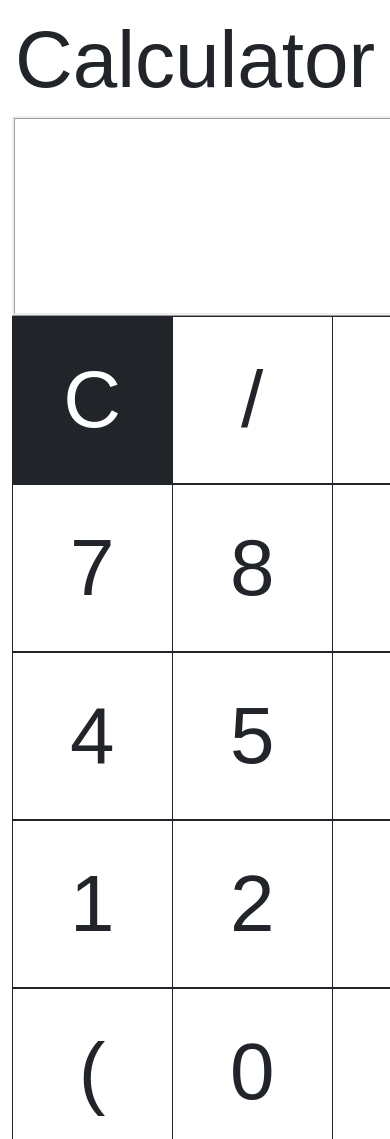
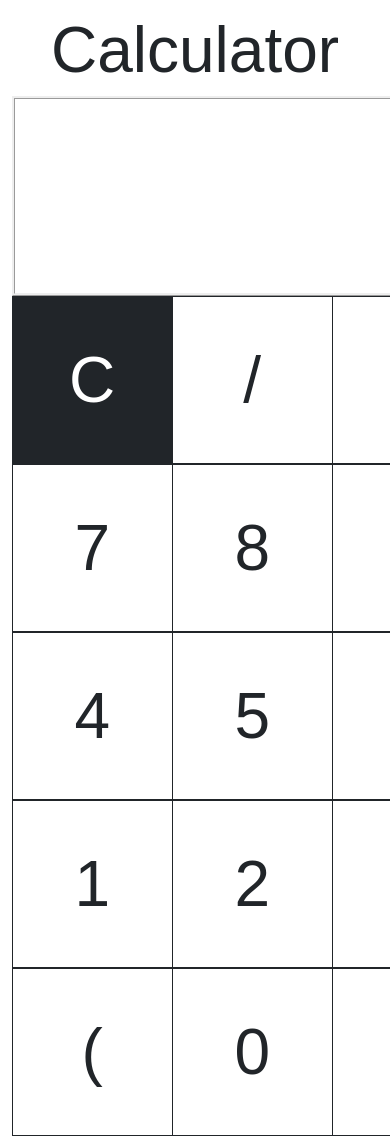
Before and after one commit to Ashishk2509/SimpleCalculator, a plain HTML site: page index.html in a window 390 px wide. Shown: the top 1139 px of the page. Drawn offline with nearby package versions, Linux system fonts and the light colour scheme.

Commit message:
Create styles.css
changed font sze

```diff
--- a/styles.css
+++ b/styles.css
@@ -36,7 +36,7 @@ body {
 
 @media (max-width: 1028px) {
   h1 {
-    font-size: 5rem;
+    font-size: 4rem;
   }
   .Calculator {
     height: 780px;
@@ -45,10 +45,11 @@ body {
   .btn {
     height: 168px;
     width: 161px;
-    font-size: 5rem;
+    font-size: 4rem;
   }
   .screen {
     height: 200px;
     width: 640px;
+    font-size: 4rem;
   }
 }
```
